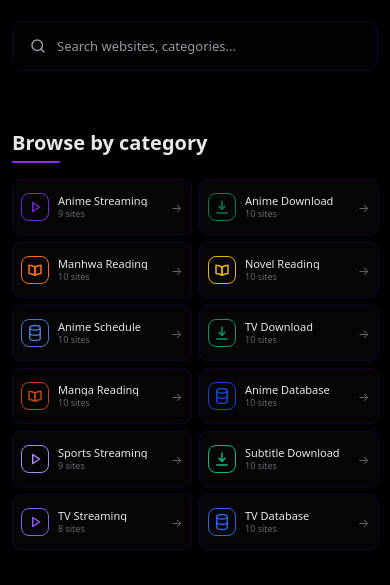
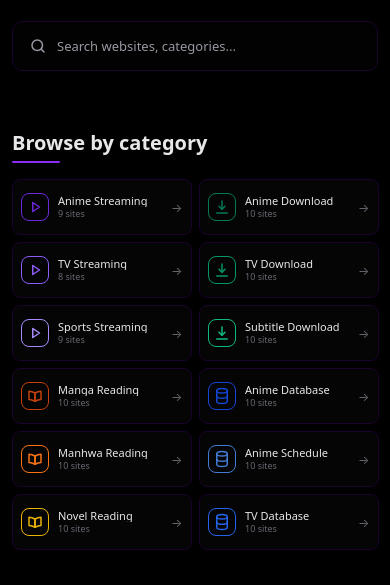
Before and after one commit to mohabemara627/WebShelf, a plain HTML site: page index.html in a window 390 px wide. Shown: the part 239-824 px from the top of the page. Drawn offline with Linux system fonts and the light colour scheme.

Commit message:
Fix mobile category ordering without affecting desktop

```diff
--- a/service-worker.js
+++ b/service-worker.js
@@ -1,6 +1,6 @@
 const SCOPE_PATH = new URL(self.registration.scope).pathname;
 const CACHE_PREFIX = 'webshelf-' + SCOPE_PATH + '-';
-const CACHE_NAME = CACHE_PREFIX + 'bc3b7006c7e3';
+const CACHE_NAME = CACHE_PREFIX + 'cc491579bec1';
 const CORE = [
   "./",
   "./style.css",
--- a/style.css
+++ b/style.css
@@ -3691,23 +3691,53 @@ html[data-theme="light"] .site-badge {
     gap: 8px;
   }
 
-  .category-grid .category:nth-child(1)  { order: 1; }
-  .category-grid .category:nth-child(3)  { order: 2; }
-
-  .category-grid .category:nth-child(5)  { order: 3; }
-  .category-grid .category:nth-child(7)  { order: 4; }
-
-  .category-grid .category:nth-child(9)  { order: 5; }
-  .category-grid .category:nth-child(11) { order: 6; }
-
-  .category-grid .category:nth-child(2)  { order: 7; }
-  .category-grid .category:nth-child(4)  { order: 8; }
-
-  .category-grid .category:nth-child(6)  { order: 9; }
-  .category-grid .category:nth-child(8)  { order: 10; }
-
-  .category-grid .category:nth-child(10) { order: 11; }
-  .category-grid .category:nth-child(12) { order: 12; }
+.category[data-category-key="anime-streaming"] {
+  order: 1;
+}
+
+.category[data-category-key="anime-download"] {
+  order: 2;
+}
+
+.category[data-category-key="tv-streaming"] {
+  order: 3;
+}
+
+.category[data-category-key="tv-download"] {
+  order: 4;
+}
+
+.category[data-category-key="sports-streaming"] {
+  order: 5;
+}
+
+.category[data-category-key="subtitle-download"] {
+  order: 6;
+}
+
+.category[data-category-key="manga-reading"] {
+  order: 7;
+}
+
+.category[data-category-key="anime-database"] {
+  order: 8;
+}
+
+.category[data-category-key="manhwa-reading"] {
+  order: 9;
+}
+
+.category[data-category-key="anime-schedule"] {
+  order: 10;
+}
+
+.category[data-category-key="novel-reading"] {
+  order: 11;
+}
+
+.category[data-category-key="tv-database"] {
+  order: 12;
+}
 
   .category {
     min-height: 56px;
```
